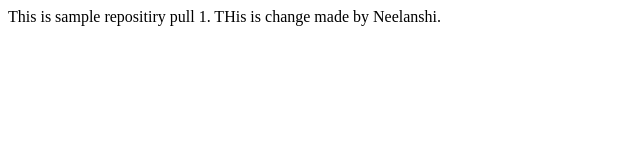
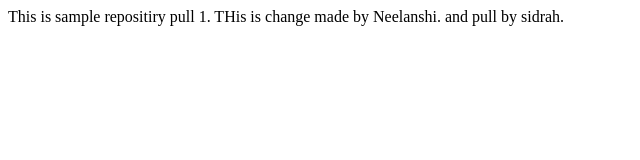
Before and after one commit to NagmaSidrahKhanam/SampleRepositoryPull1, a plain HTML site: page index.html in a window 1280 px wide. Shown: the whole page, without its empty margins (0-640 px from the left). Drawn offline with Linux system fonts and the light colour scheme.

Commit message:
git pull by me after neelanshi made changes on remote and requested pull

```diff
--- a/index.html
+++ b/index.html
@@ -1,3 +1,3 @@
 <html>
-    This is sample repositiry pull 1. THis is change made by Neelanshi.
+    This is sample repositiry pull 1. THis is change made by Neelanshi. and pull by sidrah.
 </html>
```
